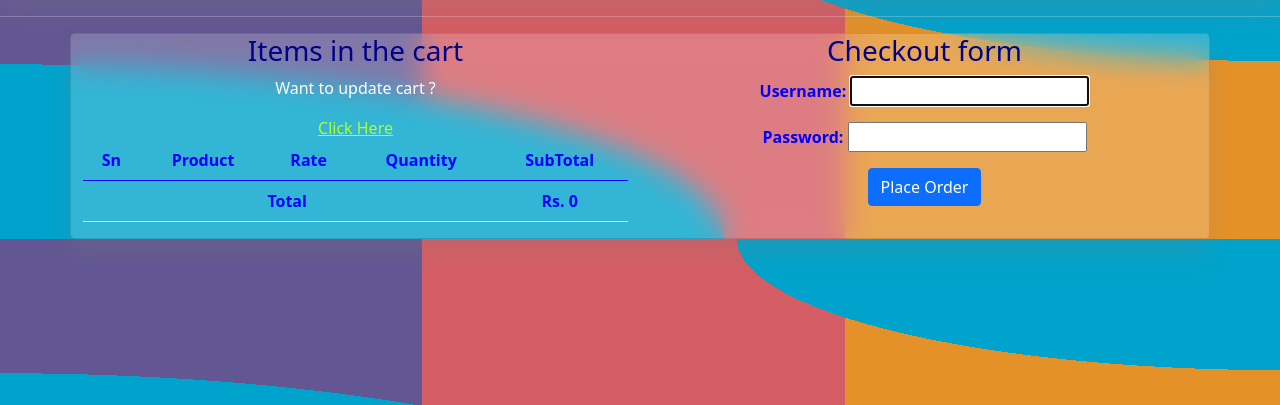
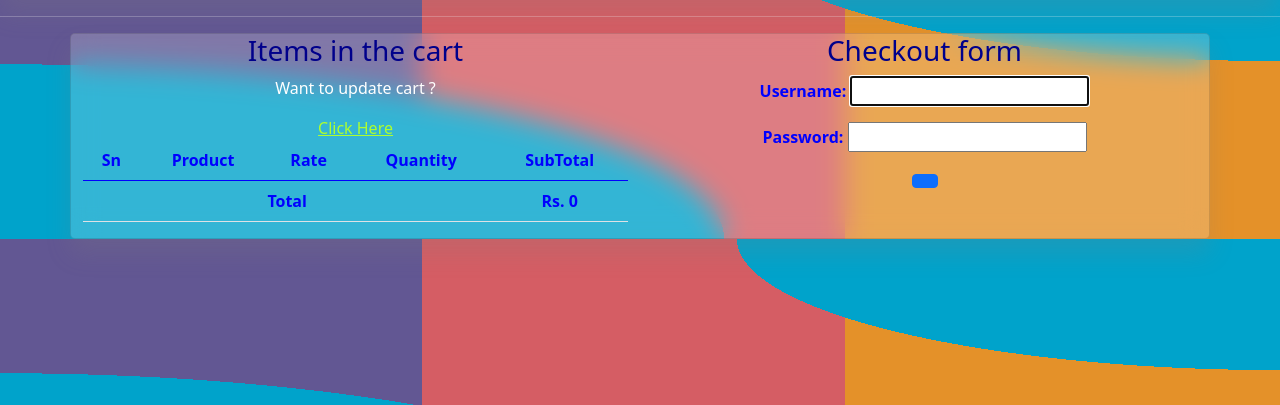
Before and after one commit to Sohaibmeo/Booktrrekker, a Django app: template templates/checkout.html in a window 1280 px wide. Shown: the part 70-475 px from the top of the page. Run offline with Django 4.2, Linux system fonts and the light colour scheme; the template is opened without the code that fills it: values that come from a table or form of the project are taken from there, others are empty; data comes from the database, SQL or seed files in the repository; both versions use the stored data as it was after the commit; parts of the project's set-up code (start-up, migrations or seed data) failed here and were passed over; some libraries are stand-ins or nearby versions; some web fonts are replaced.

Commit message:
DB update

```diff
--- a/templates/checkout.html
+++ b/templates/checkout.html
@@ -43,15 +43,17 @@
                 {% csrf_token %}
                 <b style="color:blue;">{{form.as_p}}</b>
 
-                <button class="btn btn-primary">Place Order</button>
-                <div id="paypal-button-container"></div>
+                <button class="btn btn-primary">
+                   <div id="paypal-button-container"></div>
+                </button>
+
             </form>
         </div>
     </div>
 </div>
 
 <!-- Sample PayPal credentials (client-id) are included -->
-<script src="{% static 'ecomapp/js/hello.js' %}"></script>
+<!-- <script src="{% static 'ecomapp/js/hello.js' %}"></script> -->
 <script src="https://www.paypal.com/sdk/js?client-id=test&currency=USD&intent=capture&enable-funding=venmo"></script>
 <script >
   const paypalButtonsComponent = paypal.Buttons({
```
Also changed, not shown: db.sqlite3.
